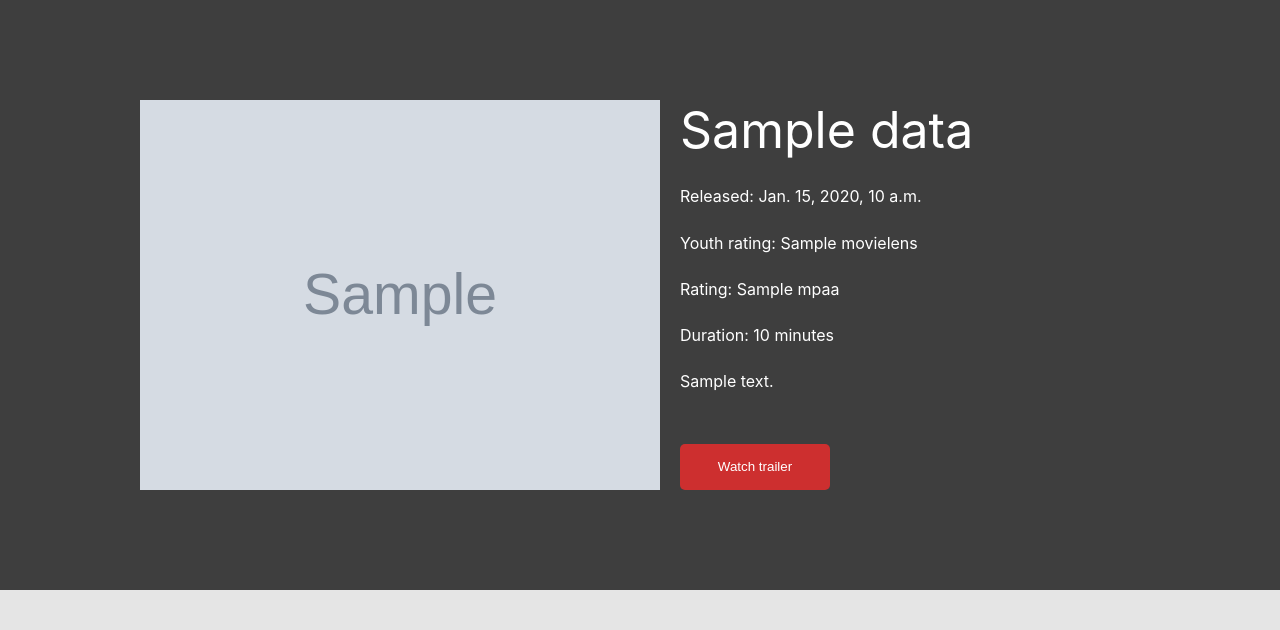
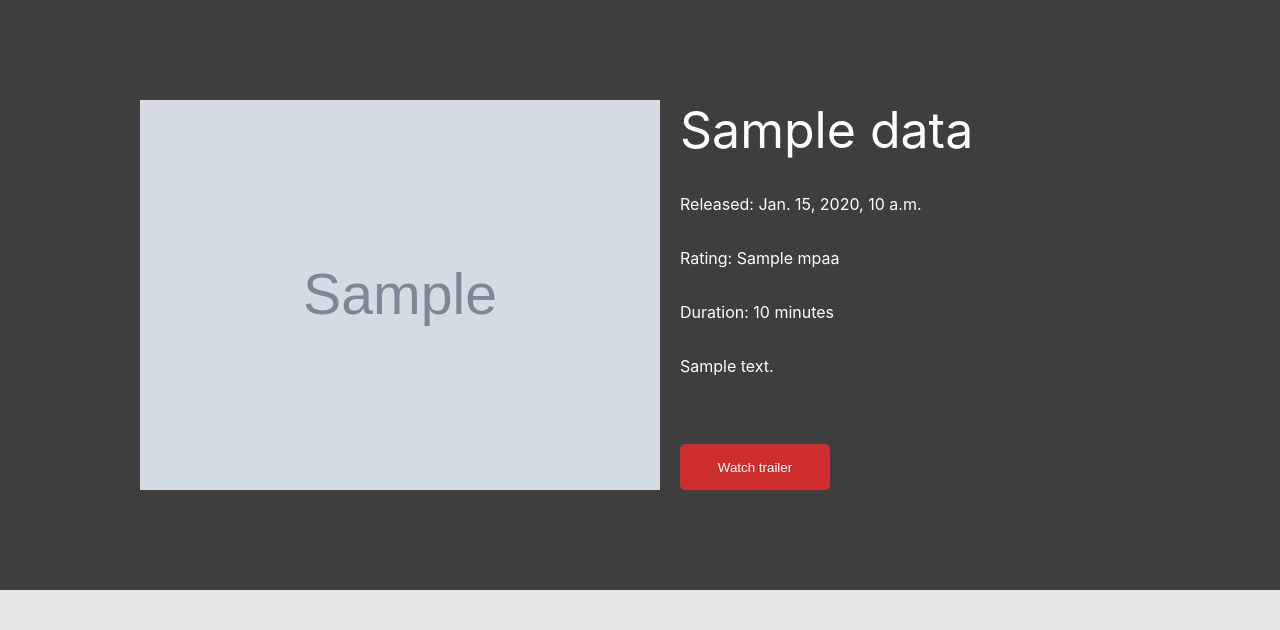
Before and after one commit to TheElk205/RecommenderSystemsProjec, a Django app: template templates/recommender/movie_info.html in a window 1280 px wide. Shown: the top 630 px of the page. Run offline with Django 4.2, Linux system fonts and the light colour scheme; the template is opened without the code that fills it: most values are stand-ins (such as "Sample title", 1, 10 or a date in 2020); grey boxes marked "Sample" are stand-in pictures; data that the repository does not hold is empty; some libraries are stand-ins or nearby versions.

Commit message:
fix: removed ratign again that was in for debugging

```diff
--- a/templates/recommender/movie_info.html
+++ b/templates/recommender/movie_info.html
@@ -259,7 +259,6 @@ window.onclick = function(event) {
             <div class="movie-details">
                 <div class="movie-title">{{ movie.data.title }}</div>
                 <div>Released: {{ movie.data.release_date }}</div>
-                <div>Youth rating: {{ movie.data.ratings.movielens }}</div>
                 <div>Rating: {{ movie.data.mpaa }}</div>
                 <div>Duration: {{ movie.data.duration }} minutes</div>
                 <div>
```
